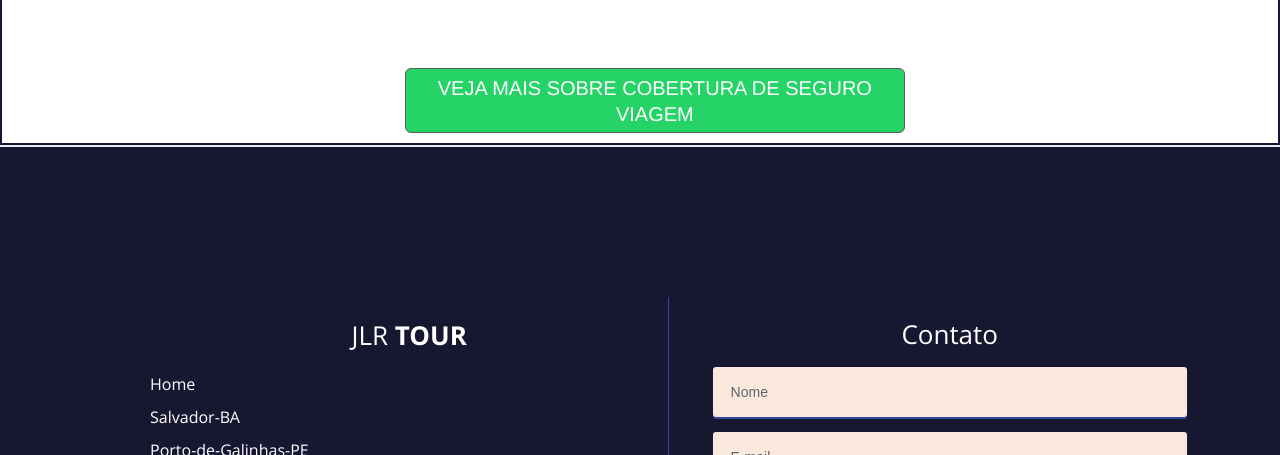
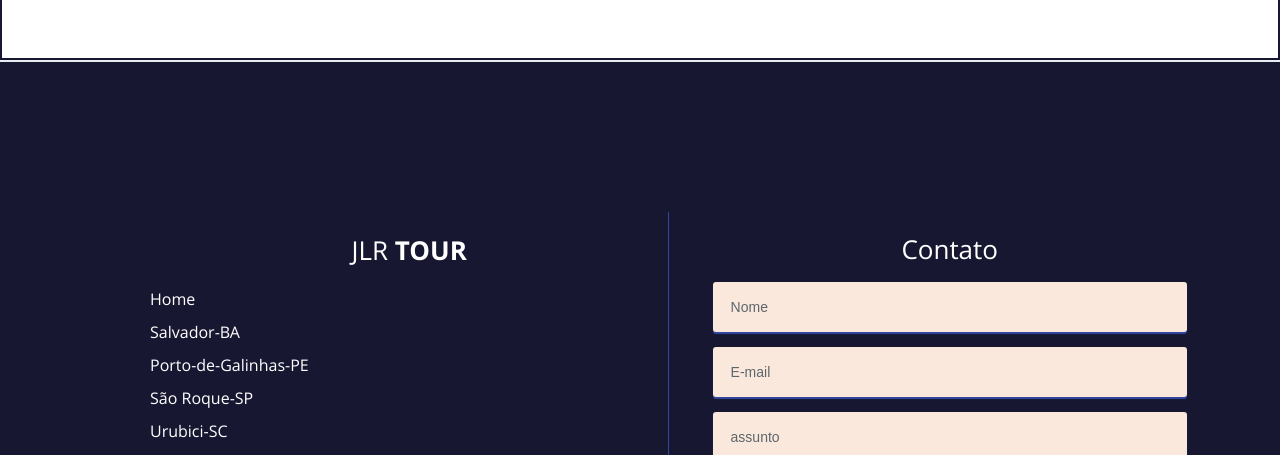
Before and after one commit to Raphaelsantos10/_projeto_aws, a plain HTML site: page destino-3.html in a window 1280 px wide. Shown: the part 6617-7072 px from the top of the page. Drawn offline with Linux system fonts and the light colour scheme; a script that the page names is missing.

Commit message:
projeto-aws

```diff
--- a/destino-3.html
+++ b/destino-3.html
@@ -683,9 +683,6 @@
 
             </article><!--1-->
 
-            <input type="hidden" name="acao" value="enviar">
-            <button class="btn-enviars" title="Enviar"><a href="https://web.whatsapp.com/send?phone=5599111112222">VEJA
-                    MAIS SOBRE COBERTURA DE SEGURO VIAGEM</a></button>
 
 
 
```
Also changed, not shown: destino-2.html (+0 -5 lines), destino-4.html (+2 -5 lines).
